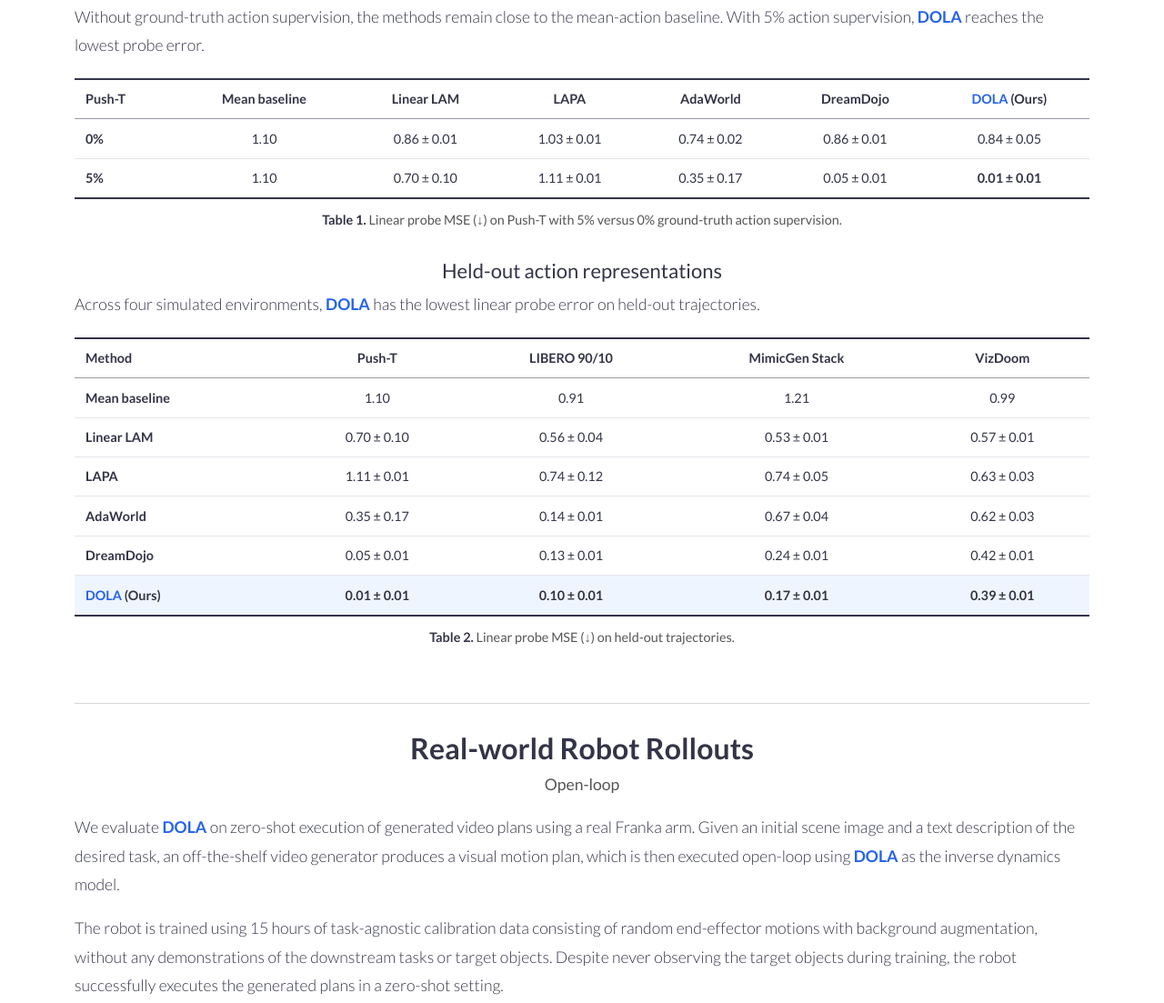
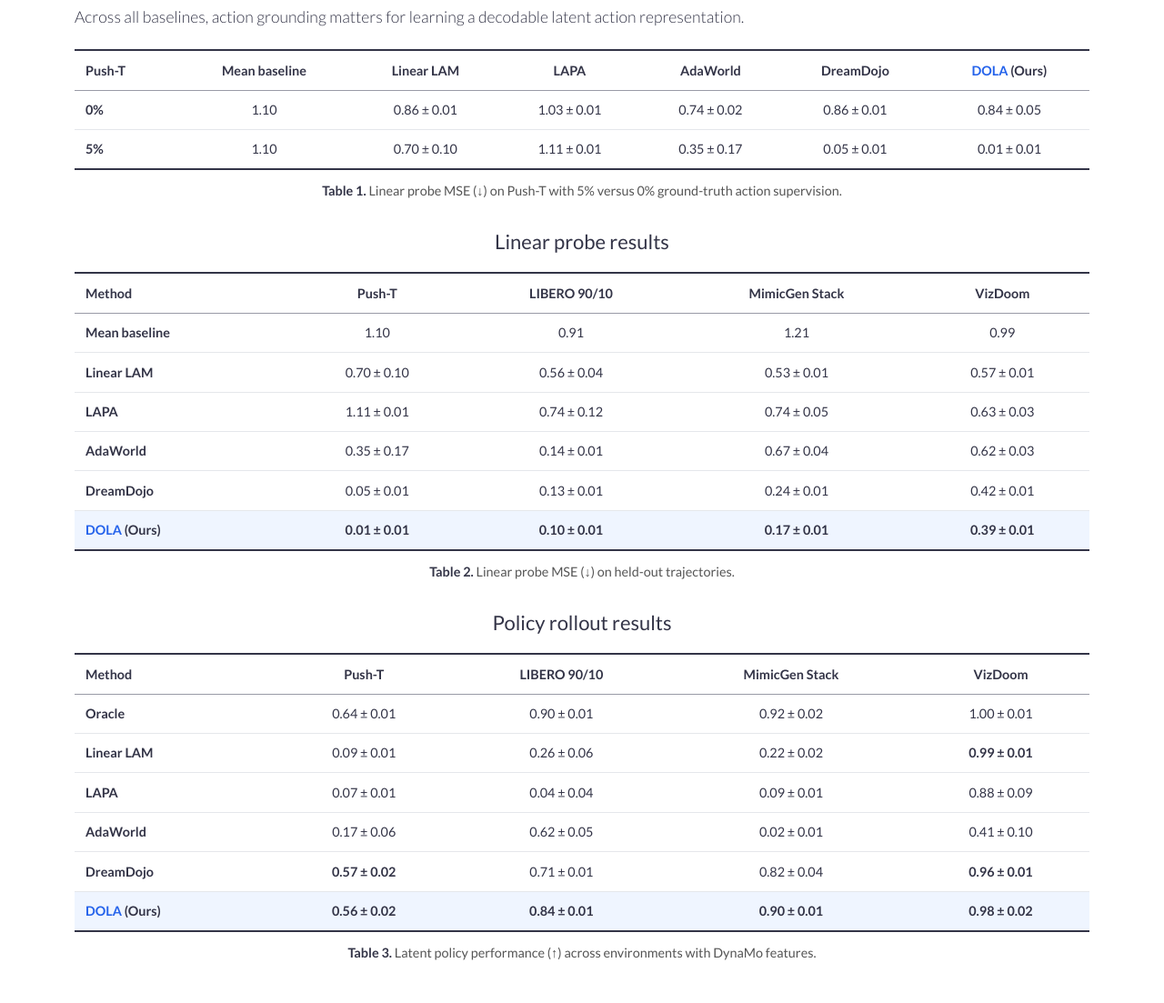
Before and after one commit to dola-anon/dola-anon.github.io, a plain HTML site: page index.html in a window 1280 px wide. Shown: the part 2797-3900 px from the top of the page at 91% size. Drawn offline with nearby package versions, Linux system fonts and the light colour scheme.

Commit message:
Add files via upload

```diff
--- a/index.html
+++ b/index.html
@@ -146,15 +146,13 @@
         <div class="col-12">
           <h2 class="center mb-3" id="benchmark-results-heading">Simulated Benchmark Results</h2>
           <p>
-            We evaluate the learned action representations with linear probes. Lower mean squared error (MSE)
-            indicates that a linear model can recover the ground-truth actions more accurately from the frozen
-            representation.
+            We evaluate the learned representations with linear probes and downstream latent policies.
+            Lower linear-probe mean squared error (MSE) and higher policy scores indicate better performance.
           </p>
 
           <h3 class="center mt-4 mb-2">Action grounding on Push-T</h3>
           <p>
-            Without ground-truth action supervision, the methods remain close to the mean-action baseline.
-            With 5% action supervision, <span class="dola-name">DOLA</span> reaches the lowest probe error.
+            Across all baselines, action grounding matters for learning a decodable latent action representation.
           </p>
           <figure class="results-figure">
             <div class="results-table-scroll" role="region" aria-label="Table 1: Push-T linear probe results" tabindex="0">
@@ -187,7 +185,7 @@
                     <td>1.11 ± 0.01</td>
                     <td>0.35 ± 0.17</td>
                     <td>0.05 ± 0.01</td>
-                    <td><strong>0.01 ± 0.01</strong></td>
+                    <td>0.01 ± 0.01</td>
                   </tr>
                 </tbody>
               </table>
@@ -196,11 +194,7 @@
               Push-T with 5% versus 0% ground-truth action supervision.</figcaption>
           </figure>
 
-          <h3 class="center mt-4 mb-2">Held-out action representations</h3>
-          <p>
-            Across four simulated environments, <span class="dola-name">DOLA</span> has the lowest linear probe
-            error on held-out trajectories.
-          </p>
+          <h3 class="center mt-4 mb-2">Linear probe results</h3>
           <figure class="results-figure">
             <div class="results-table-scroll" role="region" aria-label="Table 2: Held-out linear probe results" tabindex="0">
               <table class="results-table" aria-describedby="table-2-caption">
@@ -261,6 +255,69 @@
             </div>
             <figcaption class="caption" id="table-2-caption"><strong>Table 2.</strong> Linear probe MSE (↓) on
               held-out trajectories.</figcaption>
+          </figure>
+
+          <h3 class="center mt-4 mb-2">Policy rollout results</h3>
+          <figure class="results-figure">
+            <div class="results-table-scroll" role="region" aria-label="Table 3: Latent policy performance" tabindex="0">
+              <table class="results-table" aria-describedby="table-3-caption">
+                <thead>
+                  <tr>
+                    <th scope="col">Method</th>
+                    <th scope="col">Push-T</th>
+                    <th scope="col">LIBERO 90/10</th>
+                    <th scope="col">MimicGen Stack</th>
+                    <th scope="col">VizDoom</th>
+                  </tr>
+                </thead>
+                <tbody>
+                  <tr>
+                    <th scope="row">Oracle</th>
+                    <td>0.64 ± 0.01</td>
+                    <td>0.90 ± 0.01</td>
+                    <td>0.92 ± 0.02</td>
+                    <td>1.00 ± 0.01</td>
+                  </tr>
+                  <tr>
+                    <th scope="row">Linear LAM</th>
+                    <td>0.09 ± 0.01</td>
+                    <td>0.26 ± 0.06</td>
+                    <td>0.22 ± 0.02</td>
+                    <td><strong>0.99 ± 0.01</strong></td>
+                  </tr>
+                  <tr>
+                    <th scope="row">LAPA</th>
+                    <td>0.07 ± 0.01</td>
+                    <td>0.04 ± 0.04</td>
+                    <td>0.09 ± 0.01</td>
+                    <td>0.88 ± 0.09</td>
+                  </tr>
+                  <tr>
+                    <th scope="row">AdaWorld</th>
+                    <td>0.17 ± 0.06</td>
+                    <td>0.62 ± 0.05</td>
+                    <td>0.02 ± 0.01</td>
+                    <td>0.41 ± 0.10</td>
+                  </tr>
+                  <tr>
+                    <th scope="row">DreamDojo</th>
+                    <td><strong>0.57 ± 0.02</strong></td>
+                    <td>0.71 ± 0.01</td>
+                    <td>0.82 ± 0.04</td>
+                    <td><strong>0.96 ± 0.01</strong></td>
+                  </tr>
+                  <tr class="results-table-highlight">
+                    <th scope="row"><span class="dola-name">DOLA</span> (Ours)</th>
+                    <td>0.56 ± 0.02</td>
+                    <td>0.84 ± 0.01</td>
+                    <td>0.90 ± 0.01</td>
+                    <td>0.98 ± 0.02</td>
+                  </tr>
+                </tbody>
+              </table>
+            </div>
+            <figcaption class="caption" id="table-3-caption"><strong>Table 3.</strong> Latent policy performance (↑)
+              across environments with DynaMo features.</figcaption>
           </figure>
         </div>
       </section>
```
